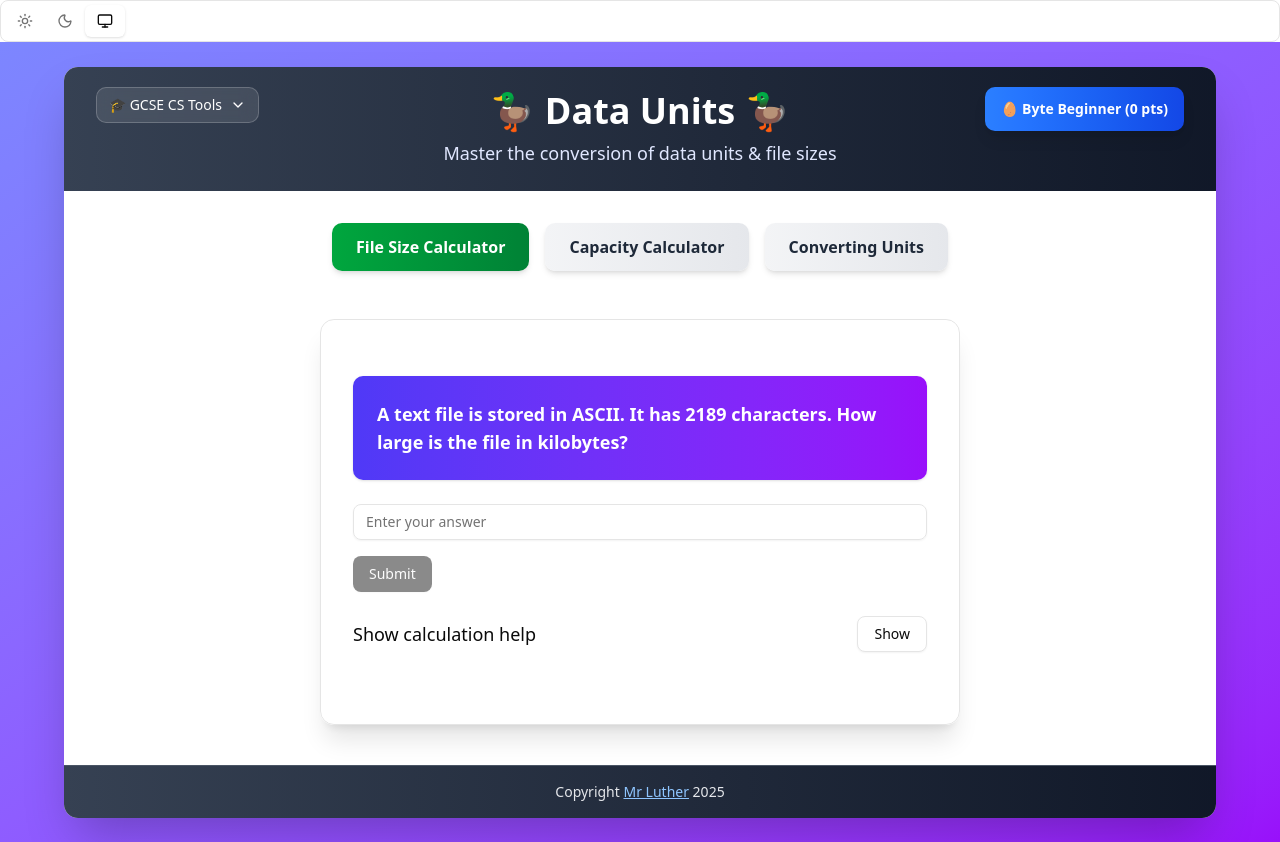
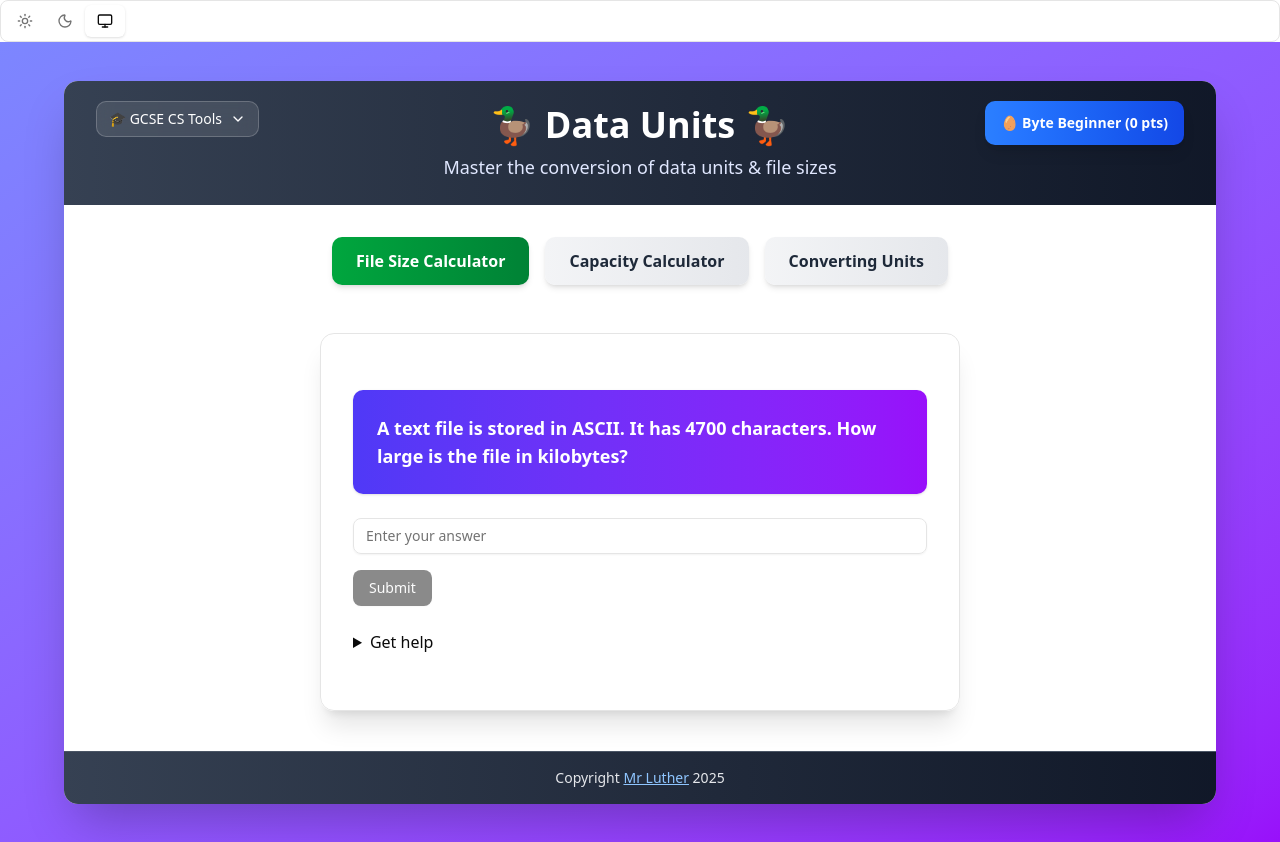
Before and after one commit to domluther/GCSEUnits, a React (Vite) app: page / in a window 1280 px wide. Built offline with nearby package versions, Linux system fonts and the light colour scheme.

Commit message:
clean up filesize

```diff
--- a/src/components/FileSizeCalculator.tsx
+++ b/src/components/FileSizeCalculator.tsx
@@ -16,42 +16,8 @@ interface Question {
 	answer: number;
 	explanation: string[];
 }
-interface FileSizeCalculatorProps {
-	scoreManager: ScoreManager;
-}
 
-export function FileSizeCalculator({ scoreManager }: FileSizeCalculatorProps) {
-	const [currentQuestion, setCurrentQuestion] = useState<Question | null>(null);
-	const [userAnswer, setUserAnswer] = useState<string>("");
-	const [feedback, setFeedback] = useState<{
-		isCorrect: boolean;
-		message: string;
-		explanation: string[];
-	} | null>(null);
-	const [showHint, setShowHint] = useState<boolean>(false);
-	const [hasSubmitted, setHasSubmitted] = useState<boolean>(false);
-	const inputRef = useRef<HTMLInputElement>(null);
-
-	const generateQuestion = (): void => {
-		setHasSubmitted(false);
-		const questionTypes = [
-			generateImageQuestion,
-			generateSoundQuestion,
-			generateTextQuestion,
-			generateBitsFromOptionsQuestion,
-			generateOptionsQuestion,
-		];
-		const newQuestion =
-			questionTypes[Math.floor(Math.random() * questionTypes.length)]();
-		setCurrentQuestion(newQuestion);
-		setUserAnswer("");
-		setFeedback(null);
-	};
-
-	useEffect(() => {
-		generateQuestion();
-	}, []);
-
+// Utility functions moved outside component
 const formatNumber = (num: number): string => {
 	const parts = num.toString().split(".");
 	parts[0] = parts[0].replace(/\B(?=(\d{3})+(?!\d))/g, ",");
@@ -67,6 +33,7 @@ export function FileSizeCalculator({ scoreManager }: FileSizeCalculatorProps) {
 	return bits / conversions[targetUnit];
 };
 
+// Generator functions moved outside component
 const generateImageQuestion = (): Question => {
 	const width = (Math.floor(Math.random() * 10) + 1) * 2; // 2-20 pixels (even numbers)
 	const height = (Math.floor(Math.random() * 10) + 1) * 2; // 2-20 pixels
@@ -130,7 +97,7 @@ export function FileSizeCalculator({ scoreManager }: FileSizeCalculatorProps) {
 };
 
 const generateTextQuestion = (): Question => {
-		const charCount = Math.floor(Math.random() * 2990) + 10; // 1000-6000 characters
+	const charCount = (Math.floor(Math.random() * 51) + 10) * 100; // 1000-6000 in steps of 100
 	const bitsPerChar = 8; // ASCII
 	const targetUnit = ["bytes", "kilobytes"][Math.floor(Math.random() * 2)];
 
@@ -195,6 +162,58 @@ export function FileSizeCalculator({ scoreManager }: FileSizeCalculatorProps) {
 		],
 	};
 };
+
+// Main question generator function - also moved outside since it's pure
+const generateQuestion = (
+	setHasSubmitted: (value: boolean) => void,
+	setCurrentQuestion: (question: Question | null) => void,
+	setUserAnswer: (answer: string) => void,
+	setFeedback: (
+		feedback: {
+			isCorrect: boolean;
+			message: string;
+			explanation: string[];
+		} | null,
+	) => void,
+): void => {
+	setHasSubmitted(false);
+	const questionTypes = [
+		generateImageQuestion,
+		generateSoundQuestion,
+		generateTextQuestion,
+		generateBitsFromOptionsQuestion,
+		generateOptionsQuestion,
+	];
+	const newQuestion =
+		questionTypes[Math.floor(Math.random() * questionTypes.length)]();
+	setCurrentQuestion(newQuestion);
+	setUserAnswer("");
+	setFeedback(null);
+};
+
+interface FileSizeCalculatorProps {
+	scoreManager: ScoreManager;
+}
+
+export function FileSizeCalculator({ scoreManager }: FileSizeCalculatorProps) {
+	const [currentQuestion, setCurrentQuestion] = useState<Question | null>(null);
+	const [userAnswer, setUserAnswer] = useState<string>("");
+	const [feedback, setFeedback] = useState<{
+		isCorrect: boolean;
+		message: string;
+		explanation: string[];
+	} | null>(null);
+	const [hasSubmitted, setHasSubmitted] = useState<boolean>(false);
+	const inputRef = useRef<HTMLInputElement>(null);
+
+	useEffect(() => {
+		generateQuestion(
+			setHasSubmitted,
+			setCurrentQuestion,
+			setUserAnswer,
+			setFeedback,
+		);
+	}, []); // Safe empty dependency - generateQuestion is pure and state setters are stable
 
 	const getQuestionText = (question: Question): string => {
 		switch (question.type) {
@@ -289,24 +308,10 @@ export function FileSizeCalculator({ scoreManager }: FileSizeCalculatorProps) {
 									</Button>
 								</form>
 
-								<div className="flex justify-between items-center gap-3 mb-4">
-									<span className="text-md md:text-lg">
-										Show calculation help
-									</span>
-									<Button
-										variant={showHint ? "secondary" : "outline"}
-										onClick={() => setShowHint((v) => !v)}
-									>
-										{showHint ? "Hide" : "Show"}
-									</Button>
-								</div>
-								{showHint && (
-									<Alert className="bg-gradient-to-r from-blue-50 to-purple-50 border-none p-6">
-										<AlertDescription className="text-lg md:text-xl font-semibold text-indigo-900">
+								<details>
+									<summary>Get help</summary>
 									{getCalculationHint()}
-										</AlertDescription>
-									</Alert>
-								)}
+								</details>
 								{feedback && (
 									<Alert
 										className={
@@ -336,10 +341,12 @@ export function FileSizeCalculator({ scoreManager }: FileSizeCalculatorProps) {
 											<Button
 												className="mt-4"
 												onClick={() => {
-													generateQuestion();
-													setHasSubmitted(false);
-													setUserAnswer("");
-													setFeedback(null);
+													generateQuestion(
+														setHasSubmitted,
+														setCurrentQuestion,
+														setUserAnswer,
+														setFeedback,
+													);
 												}}
 											>
 												Next Question
```
Lines whose indentation alone changed are shown as unchanged.
